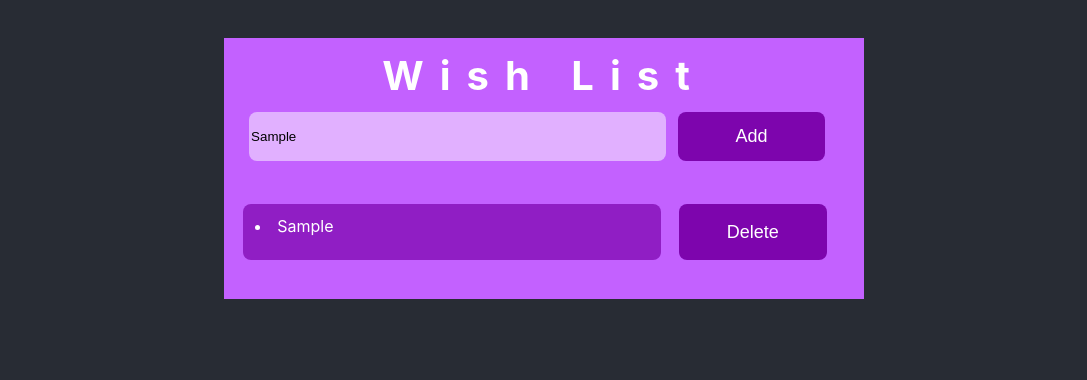
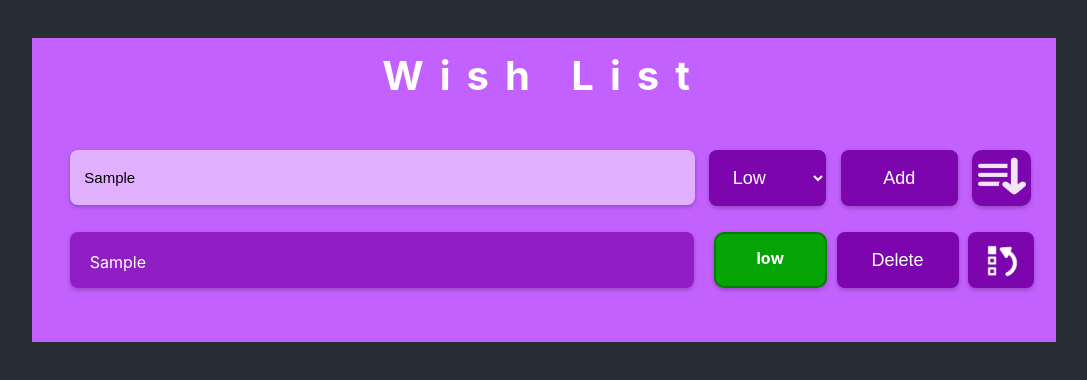
Before and after one commit to SamreenAsif/reactWishList, a React (Create React App) app: page / in a window 1280 px wide. Both pictures are taken after typing "Sample" into the empty fields and a click on the button "Add". Shown: the top 380 px of the page, without its empty margins (96-1183 px from the left). Built offline with nearby package versions, Linux system fonts and the light colour scheme.

Commit message:
wishList ver3

```diff
--- a/src/ListItem.css
+++ b/src/ListItem.css
@@ -1,32 +1,96 @@
-.list-item-container{
-  width: 100%;
-  margin-top: 5%;
+button{
+  box-shadow: 0px 2px 4px rgba(0, 0, 0, 0.25);
+}
+.list-item-container {
+  width: 95%;
+  margin-top: 1%;
   display: flex;
   /* border: 2px solid red; */
-  gap : 3%;
+  gap: 3%;
+  width: 100%;
+  margin-left: 1.5%;
+  margin-top: 1%;
+  display: flex;
+  /* border: 2px solid red; */
+  gap: 2%;
 }
-.list-item{
-  /* border: 2px solid red; */
-  width: 68%;;
+.list-item {
+  width: 62.5%;
   height: 3.5rem;
   box-sizing: border-box;
   text-align: left;
   padding: 2% 2%;
   /* margin-top: 4%; */
   background-color: rgba(125, 5, 173, 0.721);
-  color :white;
-  border-radius: 8px;;
+  color: white;
+  border-radius: 8px;
+
+  box-shadow: 0px 2px 4px rgba(0, 0, 0, 0.25);
 
 }
-#delBtn{
-  /* height: 4em; */
-  width: 24%;
+.btns-container{
+  width: 33%;
+  /* border: 2px solid; */
+  display: flex;
+  gap: 3%;
+  flex-wrap: wrap;
+}
+#delBtn {
+  width: 37%;
   box-sizing: border-box;
   padding: 2% 2%;
   background-color: rgb(125, 5, 173);
-  color :white;
+  color: white;
   border-radius: 8px;
   border: none;
   font-size: 18px;
+  height: 3.5rem;
+}
+
+label {
+  font-size: 16px;
+  font-weight: bold;
+  padding: 4px 8px;
+  color: white;
+  text-align: center;
+  /* padding-left: 3%; */
+  width: 24%;
+  box-shadow: 0px 2px 4px rgba(0, 0, 0, 0.25);
+}
+
+.high-priority {
+  border: 2px solid red;
+  background-color: rgb(229, 26, 26);
+  padding: 14px 15px;
+  border-radius: 10px;
+  /* width: 11%; */
+}
+
+.medium-priority {
+  border: 2px solid orange;
+  background-color: rgb(255, 166, 0);
+  padding: 14px 15px;
+  border-radius: 10px;
+  /* width: 11%; */
+}
+
+.low-priority {
+  border: 2px solid green;
+  background-color: rgb(5, 164, 5);
+  padding: 14px 15px;
+  border-radius: 10px;
+  /* width: 11%; */
+}
+
+.image {
+  height: 3.5rem;;
+  filter: invert(1);
 
 }
+.moveToTopBtn {
+  width: 20%;
+  height: 3.5rem;
+  background-color: rgb(125, 5, 173);
+  border: none;
+  border-radius: 8px;
+}
--- a/src/ListItem.js
+++ b/src/ListItem.js
@@ -1,14 +1,36 @@
 import React from "react";
 import "./ListItem.css";
+import movetoTopIcon from "./imgs/movetoTopIcon.png";
 
-export const ListItem = ({name, onDelete}) => {
+export const ListItem = (props) => {
+  const moveToTop = () => {
+    props.onMoveToTop(props.index);
+  };
   return (
     <>
       <div className="list-item-container">
-        <li className="list-item">{name}</li>
-        <button id="delBtn" onClick={onDelete}>Delete</button>
+        <li className="list-item">{props.name}</li>
+        <div className="btns-container">
+          <label
+            htmlFor="task-priority"
+            className={`label ${
+              props.priority === "High"
+                ? "high-priority"
+                : props.priority === "Medium"
+                ? "medium-priority"
+                : "low-priority"
+            }`}
+          >
+            {props.priority}
+          </label>
+          <button id="delBtn" onClick={props.onDelete}>
+            Delete
+          </button>
+          <button class="moveToTopBtn" onClick={moveToTop}>
+            <img class="image" src={movetoTopIcon} alt="Move to Top" />
+          </button>
+        </div>
       </div>
-
     </>
   );
 };
--- a/src/WishList.css
+++ b/src/WishList.css
@@ -1,50 +1,110 @@
-.list-box{
+button {
+  box-shadow: 0px 2px 4px rgba(0, 0, 0, 0.25);
+}
+
+.list-box {
   background: #c361ff;
-  width: 50%;
-  margin :auto;
+  width: 80%;
+  margin: auto;
   display: flex;
   flex-direction: column;
-  padding: 1% 1% 3% 1% ;
+  padding: 1% 1% 3% 1%;
   box-sizing: border-box;
+}
 
-}
-.list-box h2
-{
+.list-box h2 {
   text-align: center;
   color: white;
   font-size: 40px;
   letter-spacing: 1rem;
   margin: 0;
 }
-.list-box .head{
+
+.list-box .head {
+  /* border: 2px solid; */
   display: flex;
-  gap : 2%;
+  gap: 1.5%;
   flex-wrap: wrap;
-  padding: 2% 2%;
+  /* padding: 2% 2%; */
+  padding-right: 0%;
+  padding-left: 2.5%;
+  padding-top: 5%;
 }
 
-.head #itemName{
-  width:70%;
+.head #itemName {
+  width: 62.5%;
   height: 3.5em;
   border-radius: 8px;
   border: none;
-  background-color: rgba(255, 255, 255, 0.5); /* Set the background color to white with 50% transparency */
+  background-color: rgba(255, 255, 255, 0.5);
+  padding-left: 1.5%;
+  font-size: 15px;
+  box-shadow: 0px 2px 4px rgba(0, 0, 0, 0.25);
 }
 
-.head #addBtn{
-  width: 25%;
+.head #addBtn {
+  width: 12%;
   border-radius: 8px;
   border: none;
-  background-color: rgb(125, 5, 173); /* Set the background color to white with 50% transparency */
+  background-color: rgb(125, 5, 173);
+  /* Set the background color to white with 50% transparency */
   color: white;
   font-size: 18px;
+  height: 3.5rem;
 }
-.list{
 
+.head #priority {
+  /* border: 1px solid red; */
+  /* appearance: none;
+  -webkit-appearance: none; */
+  width: 12%;
+  border-radius: 8px;
+  border: none;
+  box-shadow: 0px 2px 4px rgba(0, 0, 0, 0.25);
+  background-color: rgb(125, 5, 173);
+  /* Set the background color to white with 50% transparency */
+  color: white;
+  text-align: center;
+  padding-left: 2%;
+  font-size: 18px;
+  height: 3.5rem;
+}
+
+select#priority option {
+  background-color: rgba(255, 255, 255, 0.5);
+  text-align: left;
+}
+
+ul {
+  list-style: none;
+}
+
+.list {
   width: 100%;
   display: flex;
   flex-direction: column;
-  gap : 5%;
+  gap: 5%;
   padding-left: 1%;
   /* border: 2px solid black; */
 }
+
+#sortBtn {
+  height: 4rem;
+  background-color: rgb(125, 5, 173);
+
+  width: 6%;
+  border-radius: 10px;
+  border: none;
+  color: white;
+  font-size: 18px;
+  height: 3.5rem;
+  align-items: center;
+}
+
+#sortImage {
+  height: 2.5rem;
+  filter: invert(1);
+  width: 104%;
+  opacity: 0.9;
+
+}
--- a/src/WishList.js
+++ b/src/WishList.js
@@ -1,43 +1,92 @@
 import React, { useState } from "react";
 import "./WishList.css";
 import { ListItem } from "./ListItem";
+import sortIcon from "./imgs/sortIcon.png";
+
 
 export const WishList = () => {
   const [items, setItems] = useState([]);
   const addItem = () => {
     const itemName = document.getElementById("itemName").value;
-    if (itemName !== "")
-      setItems([...items, itemName]);
-    if (itemName == "")
-      alert ("You cannot leave this empty")
+    if (itemName !== "") {
+      const newItem = {
+        name: itemName,
+        priority: selectedValue,
+      };
+      setItems([...items, newItem]);
+    }
+    if (itemName == "") alert("You cannot leave this empty");
   };
 
   const removeItem = (index) => {
     setItems(items.filter((_, i) => i !== index));
   };
+
+  const [selectedValue, setSelectedValue] = useState("low");
+
+  const handleSelectChange = (event) => {
+    setSelectedValue(event.target.value);
+  };
+
+  const sortItems = () => {
+    const sortedItems = [...items].sort((a, b) => {
+      if (a.priority === b.priority) {
+        return 0;
+      } else if (a.priority === "High") {
+        return -1;
+      } else if (b.priority === "High") {
+        return 1;
+      } else if (a.priority === "Medium") {
+        return -1;
+      } else {
+        return 1;
+      }
+    });
+    setItems(sortedItems);
+  };
+  const moveItemToTop = (index) => {
+    const item = items[index];
+    const newItems = items.filter((_, i) => i !== index);
+    setItems([item, ...newItems]);
+  };
+
   return (
     <>
       <div className="list-box">
-        <h2>
-          Wish List
-        </h2>
+        <h2>Wish List</h2>
 
         <div className="head">
           <input id="itemName" type="text" />
+          <select
+            value={selectedValue}
+            onChange={handleSelectChange}
+            id="priority"
+            name="priority"
+          >
+            <option value="Low">Low</option>
+            <option value="Medium">Medium</option>
+            <option value="High">High</option>
+          </select>
           <button id="addBtn" onClick={addItem}>
             Add
           </button>
+          <button id="sortBtn" onClick={sortItems}>
+        <img id="sortImage" src={sortIcon} alt="sort" />
+        </button>
         </div>
-          <div className="list">
+        <ul className="list">
           {items.map((item, index) => (
             <ListItem
               key={index}
               index={index}
-                name={item}
+              name={item.name}
+              priority={item.priority}
               onDelete={() => removeItem(index)}
+              onMoveToTop={moveItemToTop}
             />
           ))}
-          </div>
+        </ul>
+
       </div>
     </>
   );
```
Also changed, not shown: src/imgs/movetoTopIcon.png (added), src/imgs/sortIcon.png (added). Lines whose indentation alone changed are shown as unchanged.
